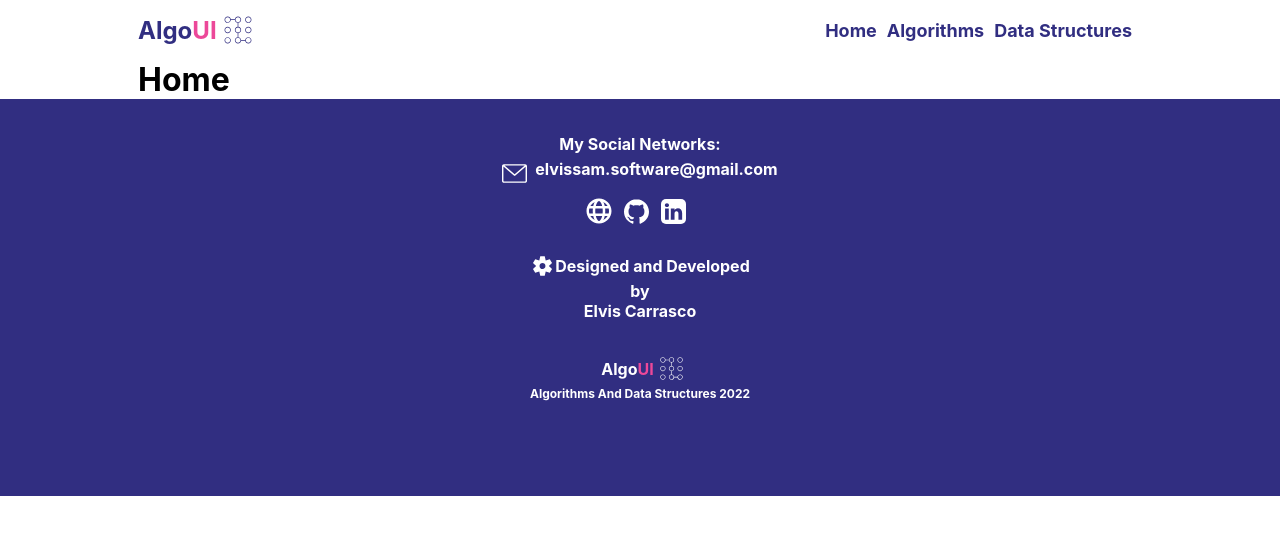
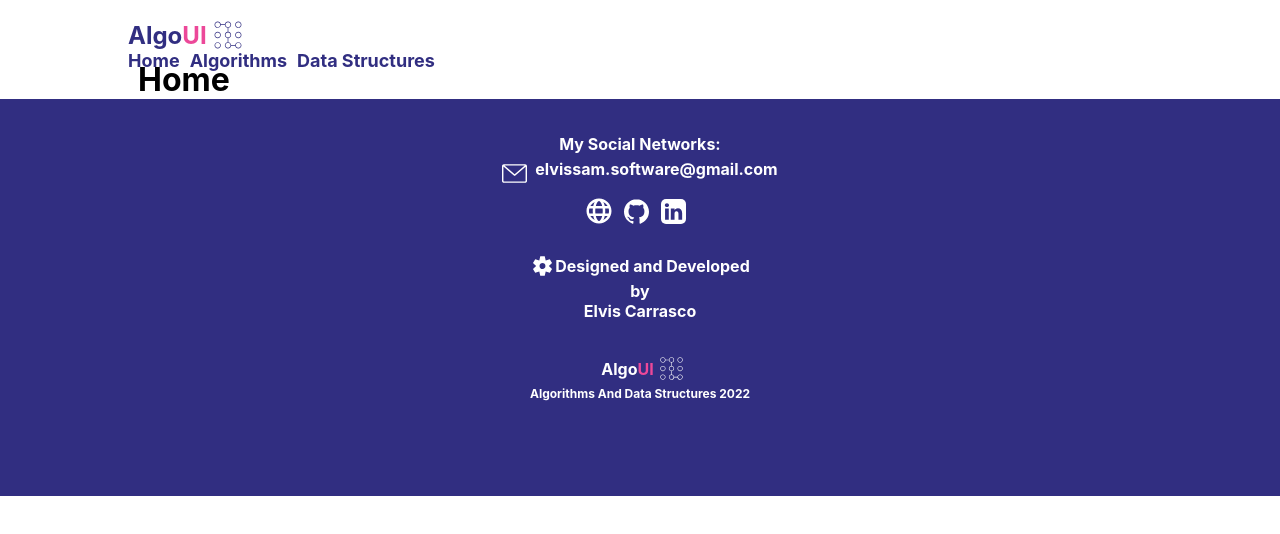
Before and after one commit to Elvissamir/Algoui, a React (Create React App) app: page / in a window 1280 px wide. Shown: the top 534 px of the page. Built offline with nearby package versions, Linux system fonts and the light colour scheme.

Commit message:
Add css styles for navbar in mobile screen

```diff
--- a/src/assets/styles/components/_logo.scss
+++ b/src/assets/styles/components/_logo.scss
@@ -2,6 +2,7 @@
     display: flex;
     align-items: center;
     text-decoration: none;
+    max-width: 120px;
 
     .text {
         color: var(--brand-purple);
--- a/src/assets/styles/layout/_navbar.scss
+++ b/src/assets/styles/layout/_navbar.scss
@@ -1,38 +1,41 @@
 .navbar-container {
-    display: flex;
-    justify-content: center;
-    align-items: center;
     position: relative;
+    margin-bottom: 30px;
     height: 60px;
     width: 100%;
 
     .navbar-wrapper {
-        display: flex;
-        height: 60px;
-        background-color: var(--brand-white);
-        width: 100%;
-        transition: all 0.5s ease-in-out;
-
-        .navbar, .navbar-scrolled {
-            display: flex;
-            height: 60px;
-            justify-content: space-between;
-
-            .nav-menu {
-                margin-left: 10px;
-            }
+        .navbar {
+            border-bottom: 2px var(--brand-purple) solid;
+            padding: 20px 0;
         }
-
     }
 
     .navbar-scrolled {
         justify-content: space-between;
-        top: 0;
-        left: 0;
-        right: 0;
-        height: 60px;
-        position: fixed;
-        box-shadow: 0 0 10px var(--brand-purple);
         width: 100%;
     }
 }
+
+@media (min-width: 1024px) {
+    .navbar-container {
+        margin: 0;
+        padding: 0;
+
+        .navbar-wrapper {
+            .navbar {
+                border-bottom: none;
+            }
+        }
+
+        .navbar-scrolled {
+            top: 0;
+            left: 0;
+            right: 0;
+            height: 60px;
+            position: fixed;
+            box-shadow: 0 0 10px var(--brand-purple);
+        }
+    }
+
+}
--- a/src/components/Input.tsx
+++ b/src/components/Input.tsx
@@ -13,7 +13,6 @@ const Input = ({ id, value, type, disabled, handleChange }: InputProps) => {
         let css = ''
         if (type === 'number') css =  css+'input-number'
         else css = css+'input-text'
-        console.log(css)
 
         return disabled? css+' input-disabled' : css
     }
--- a/src/hooks/dataStructures/array/useArrayForm.ts
+++ b/src/hooks/dataStructures/array/useArrayForm.ts
@@ -156,7 +156,6 @@ const useArrayForm = () => {
     }
 
     const handleInputChange = (e: ChangeEvent<HTMLInputElement>) => {
-        console.log('input change', e.target.id)
         const isValidInput = InputValidator.isValidNumber(e.target.value)
         const error = isValidInput? null : { message: 'Only numbers are allowed.'}
 
--- a/src/layout/Layout.tsx
+++ b/src/layout/Layout.tsx
@@ -4,9 +4,9 @@ import Content from "./Content"
 import Footer from "./Footer"
 import MobileControlsContext from "../context/MobileControlsContext"
 import ShowMobileMenu from "./ShowMobileMenu"
-import ShowNavbar from "./ShowNavbar"
 import ShowMobilebar from "./ShowMobilebar"
 import ShowMobileControls from "./ShowMobileControls"
+import Navbar from "./Navbar"
 
 const Layout = () => {
     const [showMenu, setShowMenu] = useState(false)
@@ -26,7 +26,7 @@ const Layout = () => {
     return (
         <div className="layout-container">
             <ShowMobileMenu showMenu={showMenu} />
-            <ShowNavbar />
+            <Navbar />
             <MobileControlsContext.Provider value={{ showControls: showMobcontrols, setShowControls: setShowMobcontrols}}>
                 <ShowMobilebar
                     showMenu={showMenu}
--- a/src/layout/Navbar.tsx
+++ b/src/layout/Navbar.tsx
@@ -1,8 +1,10 @@
 import Logo from "../components/Logo"
 import NavList from "../components/NavList"
 import useScrollPosition from "../hooks/useScrollPosition"
+import useWindowResize from "../hooks/useWindowResize"
 
 const Navbar = () => {
+    const { windowSize } = useWindowResize()
     const { scrollPosition } = useScrollPosition()
 
     return (
@@ -10,7 +12,7 @@ const Navbar = () => {
             <div className={ scrollPosition > 0? 'navbar-wrapper navbar-scrolled' : 'navbar-wrapper'}>
                 <div className='navbar x-container'>
                     <Logo />
-                    <NavList />
+                    { windowSize.width > 1024 && <NavList /> }
                 </div>
             </div>
         </div>
--- a/src/layout/ShowNavbar.tsx
+++ /dev/null
@@ -1,14 +0,0 @@
-import useWindowResize from "../hooks/useWindowResize"
-import Navbar from "./Navbar"
-
-const ShowNavbar = () => {
-    const { windowSize } = useWindowResize()
-
-    return (
-        <>
-            { windowSize.width > 1024 && <Navbar />}
-        </>
-    )
-}
-
-export default ShowNavbar
```
